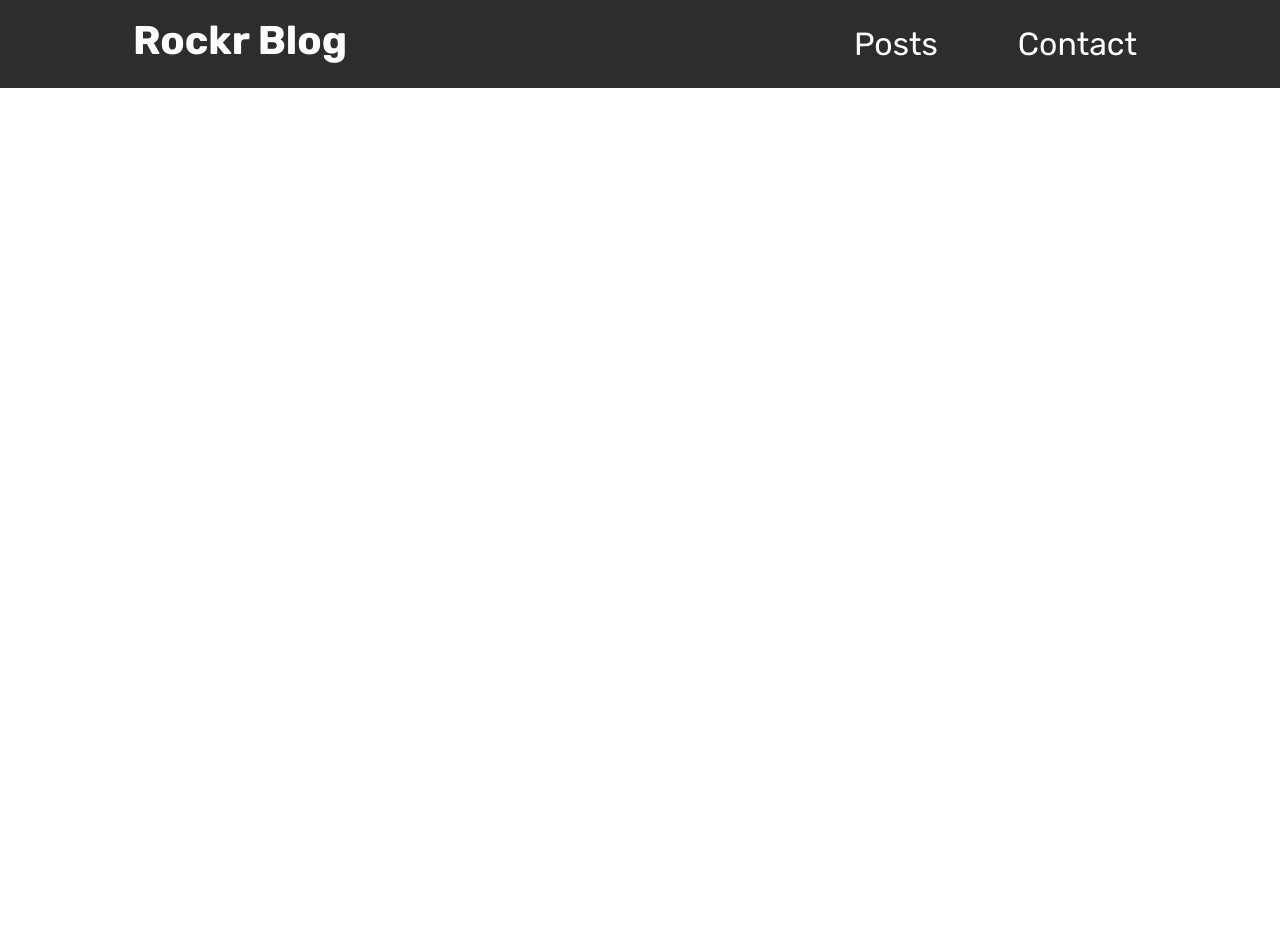
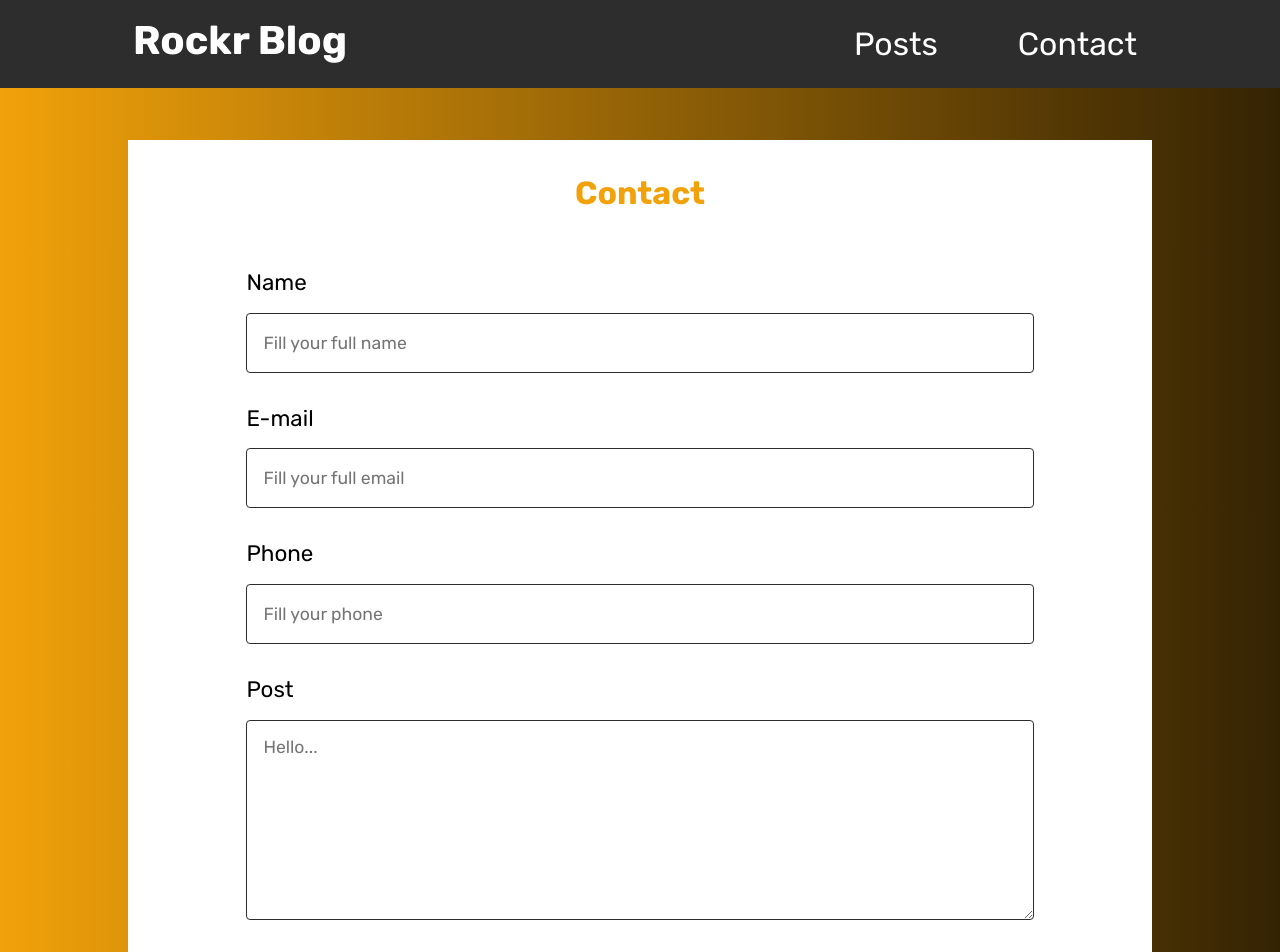
Before and after one commit to jussarasoares/coderockr-test, a React (Create React App) app: page /contact in a window 1280 px wide. Shown: the top 952 px of the page. Before the commit the page ends 800 px from the top, so only its background shows below. Built offline with nearby package versions, Linux system fonts and the light colour scheme.

Commit message:
created contact page

```diff
--- a/package.json
+++ b/package.json
@@ -13,8 +13,10 @@
     "normalize.css": "^8.0.1",
     "react": "^16.13.1",
     "react-dom": "^16.13.1",
+    "react-hook-form": "^6.3.3",
     "react-router-dom": "^5.2.0",
-    "react-scripts": "3.4.1"
+    "react-scripts": "3.4.1",
+    "react-toastify": "^6.0.8"
   },
   "scripts": {
     "start": "react-scripts start",
--- a/src/App.js
+++ b/src/App.js
@@ -1,9 +1,12 @@
 import React from 'react';
 import { BrowserRouter, Switch, Route } from 'react-router-dom';
+import { ToastContainer } from 'react-toastify';
+import 'react-toastify/dist/ReactToastify.css';
 
 import TopBar from './components/TopBar';
 import Home from './pages/Home';
 import Post from './pages/Post';
+import Contact from './pages/Contact';
 
 function App() {
   return (
@@ -12,9 +15,21 @@ function App() {
       <Switch>
         <Route path="/" exact component={Home} />
         <Route path="/post/:id" exact component={Post} />
+        <Route path="/contact" exact component={Contact} />
 
         {/* <Route component={Default} /> */}
       </Switch>
+      <ToastContainer
+        position="top-right"
+        autoClose={5000}
+        hideProgressBar={false}
+        newestOnTop={false}
+        closeOnClick
+        rtl={false}
+        pauseOnFocusLoss
+        draggable
+        pauseOnHover
+      />
     </BrowserRouter>
   );
 }
--- /dev/null
+++ b/src/components/Input/index.js
@@ -0,0 +1,15 @@
+import React from 'react';
+
+import './styles.css';
+
+const Input = React.forwardRef(({ label, name, error, ...rest }, ref) => {
+  return (
+    <div className="input">
+      <label htmlFor={name}>{label}</label>
+      <input type="text" id={name} name={name} ref={ref} {...rest} />
+      {error && <div className="input__error">{error.message}</div>}
+    </div>
+  );
+});
+
+export default Input;
--- /dev/null
+++ b/src/components/Input/styles.css
@@ -0,0 +1,27 @@
+.input {
+  position: relative;
+  padding: 0.2rem 5rem;
+}
+
+.input label {
+  font-size: 1.4rem;
+  line-height: 34px;
+  color: #000000;
+}
+
+.input input {
+  width: 100%;
+  height: 60px;
+  margin-top: 0.8rem;
+  outline: 0;
+  padding: 1rem;
+  border: 1px solid #2d2d2d;
+  border-radius: 4px;
+  font-size: 1.1rem;
+  color: rgba(0, 0, 0, 0.51);
+}
+
+.input__error {
+  color: #df6262;
+  margin: 0.5rem;
+}
--- /dev/null
+++ b/src/components/Textarea/index.js
@@ -0,0 +1,14 @@
+import React from 'react';
+import './styles.css';
+
+const Textarea = React.forwardRef(({ label, name, error, ...rest }, ref) => {
+  return (
+    <div className="textarea">
+      <label htmlFor={name}>{label}</label>
+      <textarea id={name} name={name} ref={ref} {...rest} />
+      {error && <div className="textarea__error">{error.message}</div>}
+    </div>
+  );
+});
+
+export default Textarea;
--- /dev/null
+++ b/src/components/Textarea/styles.css
@@ -0,0 +1,27 @@
+.textarea {
+  position: relative;
+  padding: 0.2rem 5rem;
+}
+
+.textarea label {
+  font-size: 1.4rem;
+  line-height: 34px;
+  color: #000000;
+}
+
+.textarea textarea {
+  width: 100%;
+  min-height: 200px;
+  margin-top: 0.8rem;
+  outline: 0;
+  padding: 1rem;
+  border: 1px solid #2d2d2d;
+  border-radius: 4px;
+  font-size: 1.1rem;
+  color: rgba(0, 0, 0, 0.51);
+}
+
+.textarea__error {
+  color: #df6262;
+  margin: 0.5rem;
+}
--- /dev/null
+++ b/src/pages/Contact/index.js
@@ -0,0 +1,88 @@
+import React from 'react';
+import { FontAwesomeIcon } from '@fortawesome/react-fontawesome';
+import { faLocationArrow } from '@fortawesome/free-solid-svg-icons';
+import { useForm } from 'react-hook-form';
+import { toast } from 'react-toastify';
+
+import Input from '../../components/Input';
+import Textarea from '../../components/Textarea';
+
+import './styles.css';
+
+function Contact() {
+  const { handleSubmit, register, errors } = useForm();
+
+  function onSubmit(values) {
+    console.log(values);
+    toast.success('Saved successfully', {
+      position: 'top-right',
+      autoClose: 5000,
+      hideProgressBar: true,
+      closeOnClick: true,
+      pauseOnHover: true,
+      draggable: true,
+      progress: undefined,
+    });
+  }
+
+  return (
+    <div className="contact">
+      <form onSubmit={handleSubmit(onSubmit)} noValidate>
+        <fieldset className="contact__fieldset">
+          <h1>Contact</h1>
+          <Input
+            ref={register({
+              required: 'This field is required',
+            })}
+            name="name"
+            label="Name"
+            placeholder="Fill your full name"
+            error={errors.name}
+          />
+
+          <Input
+            ref={register({
+              required: 'This field is required',
+              pattern: {
+                value: /^[A-Z0-9._%+-]+@[A-Z0-9.-]+\.[A-Z]{2,}$/i,
+                message: 'Invalid email address',
+              },
+            })}
+            name="email"
+            type="email"
+            label="E-mail"
+            placeholder="Fill your full email"
+            error={errors.email}
+          />
+
+          <Input
+            ref={register({
+              required: 'This field is required',
+            })}
+            name="phone"
+            label="Phone"
+            placeholder="Fill your phone"
+            error={errors.phone}
+          />
+
+          <Textarea
+            ref={register({
+              required: 'This field is required',
+            })}
+            name="post"
+            label="Post"
+            placeholder="Hello..."
+            error={errors.post}
+          />
+        </fieldset>
+        <div className="contact__submit">
+          <button type="submit" className="contact__submit--button">
+            <FontAwesomeIcon icon={faLocationArrow} /> Submit
+          </button>
+        </div>
+      </form>
+    </div>
+  );
+}
+
+export default Contact;
--- /dev/null
+++ b/src/pages/Contact/styles.css
@@ -0,0 +1,46 @@
+.contact {
+  max-width: 1024px;
+  margin: 140px auto;
+  background: #fff;
+}
+
+.contact__fieldset {
+  border: 0;
+  padding: 0 2.4rem;
+}
+
+.contact__fieldset h1 {
+  color: #f1a10a;
+  height: 5rem;
+  display: flex;
+  align-items: center;
+  justify-content: center;
+  width: 100%;
+  padding-bottom: 1rem;
+}
+
+.contact__fieldset .input + .input,
+.contact__fieldset .input + .textarea {
+  margin-top: 1.4rem;
+}
+
+.contact__submit {
+  width: 100%;
+  padding: 70px;
+  text-align: center;
+}
+
+.contact__submit--button {
+  width: 230px;
+  height: 60px;
+  left: 857px;
+  top: 1400px;
+  background: #2d2d2d;
+  color: #fff;
+  border-radius: 4px;
+}
+
+.contact__submit--button:hover {
+  background-color: #77520d;
+  border: none;
+}
```
Also changed, not shown: 1 other file (tests, documents, lock files or other folders).
